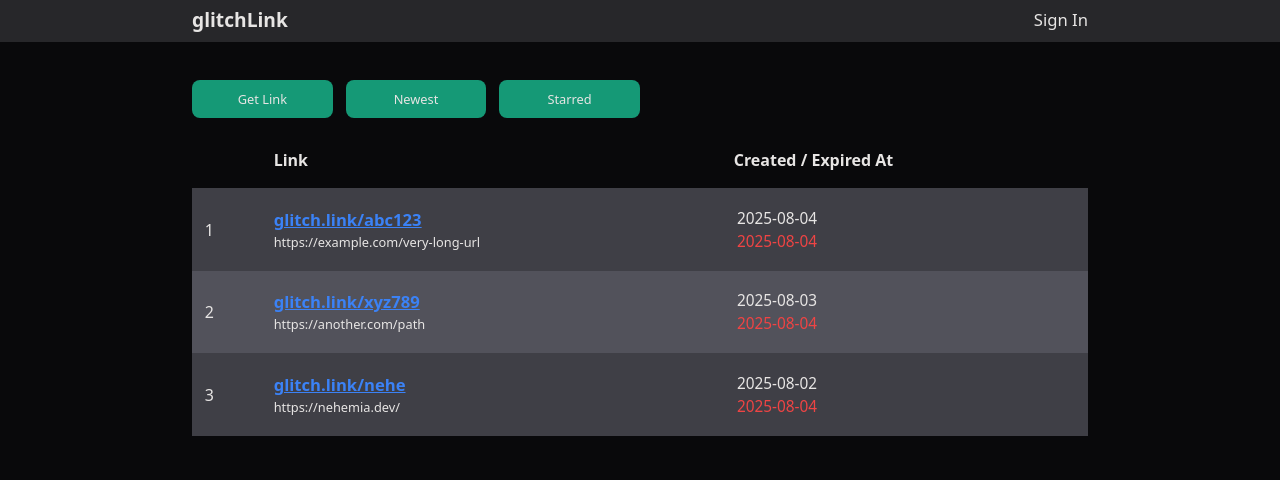
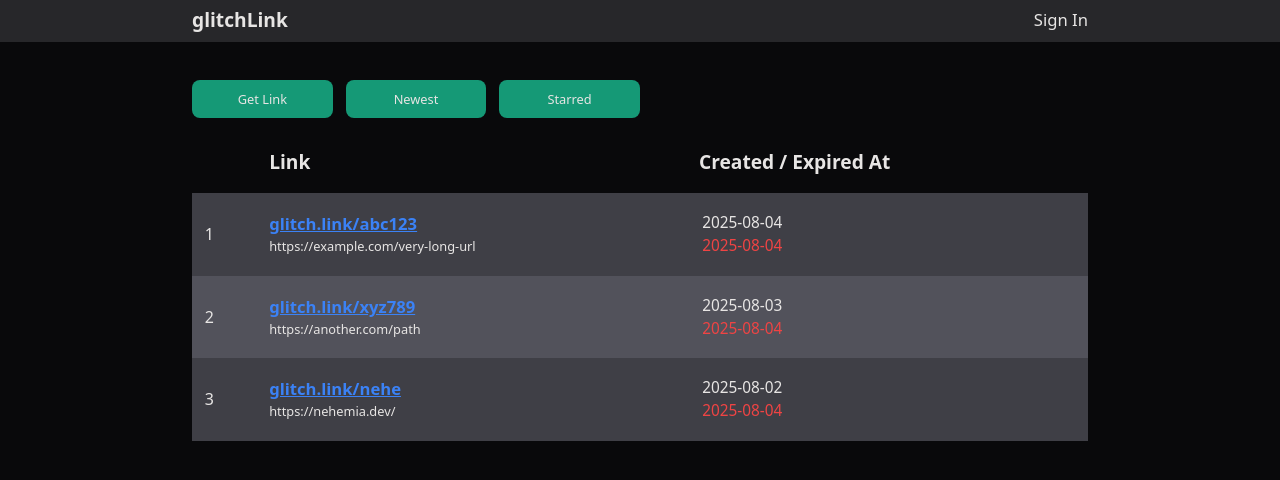
Before and after one commit to niba17/glitchLink, a Next.js app in the folder frontend/: page /links in a window 1280 px wide. Shown: the top 480 px of the page. Built offline with nearby package versions, Linux system fonts and the light colour scheme.

Commit message:
updateing links/page.ts layout

```diff
--- a/frontend/src/app/(dashboard)/links/page.tsx
+++ b/frontend/src/app/(dashboard)/links/page.tsx
@@ -13,7 +13,7 @@ const link = () => {
       {/* Tabel */}
       <div className="overflow-x-auto">
         <table className="min-w-full text-left border-collapse">
-          <thead className="bg-transparent">
+          <thead className="bg-transparent text-[1.5vw]">
             <tr>
               <th className="px-[1vw] py-[1.3vw]"></th>
               <th className="px-[1vw] py-[1.3vw]">Link</th>
```
